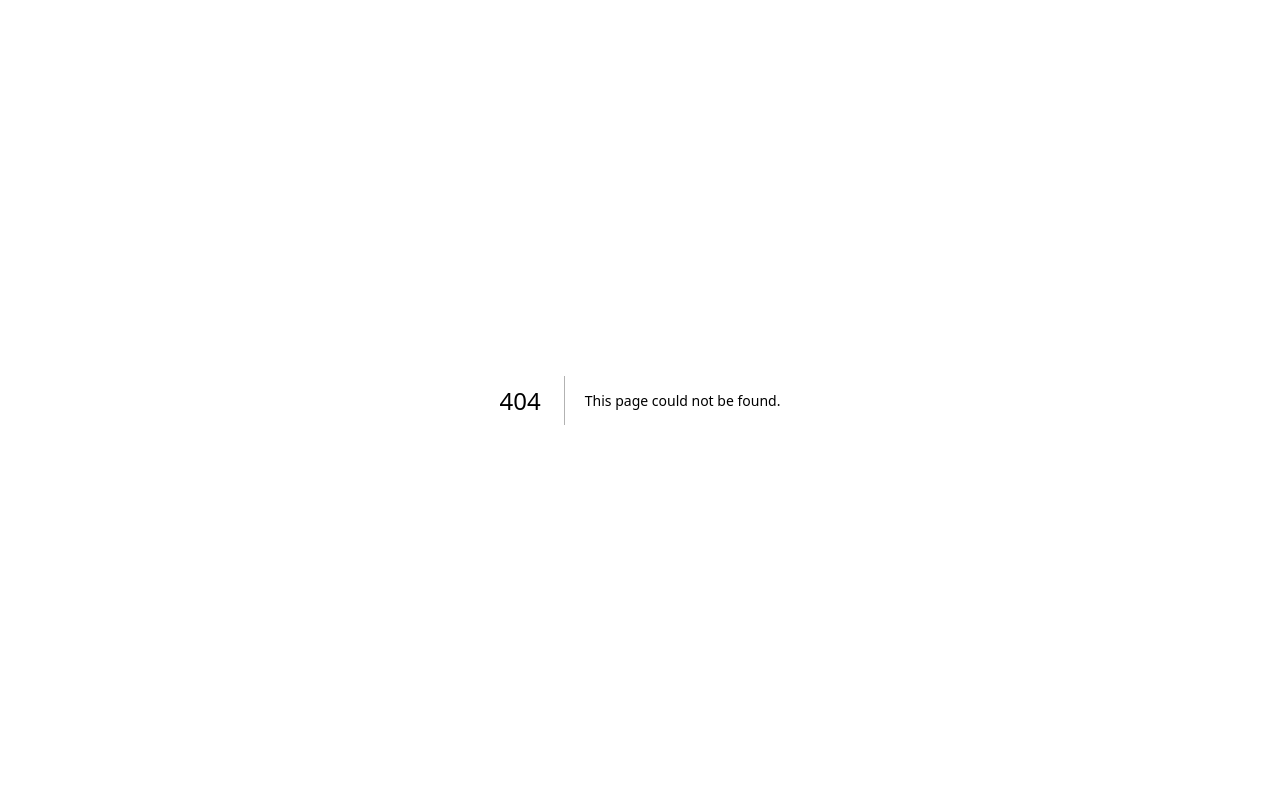
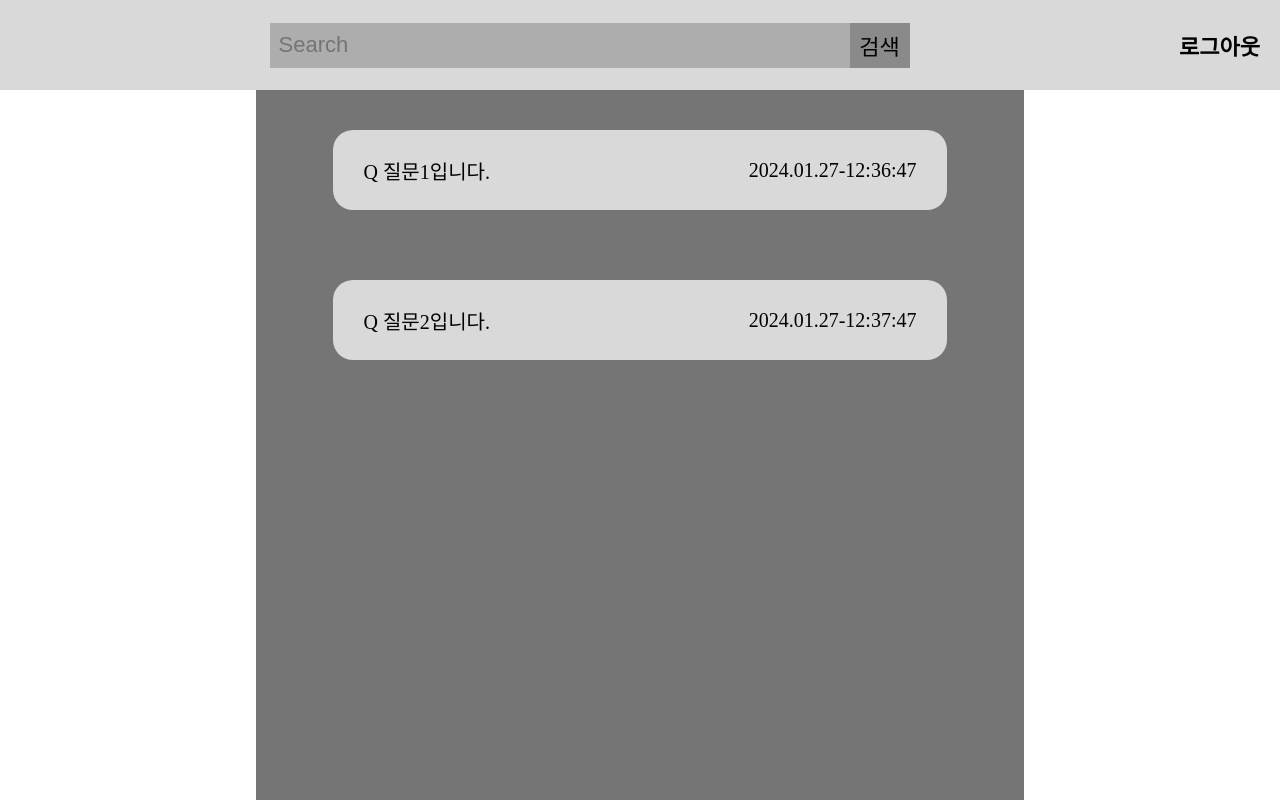
Before and after one commit to ikhyeons/gptConnectorFront, a Next.js app in the folder gpt-connector-front/: page /viewer in a window 1280 px wide. Before the commit this address had no page. Built offline with nearby package versions, Linux system fonts and the light colour scheme.

Commit message:
veiwer 페이지 제작

```diff
--- a/gpt-connector-front/src/app/globals.css
+++ b/gpt-connector-front/src/app/globals.css
@@ -3,3 +3,105 @@
   margin: 0px;
   box-sizing: border-box;
 }
+input:focus {
+  outline: none;
+}
+
+.container {
+  width: 100vw;
+  min-width: 800px;
+  height: 100vh;
+  display: flex;
+  flex-direction: column;
+  align-items: center;
+  justify-content: center;
+}
+
+.navbar {
+  width: 100%;
+  height: 90px;
+  background-color: #d9d9d9;
+  display: flex;
+  justify-content: space-between;
+  align-items: center;
+}
+
+.search_container {
+  width: 50%;
+  height: 50%;
+  display: flex;
+  justify-content: center;
+}
+
+.search_area {
+  flex-grow: 1;
+  background-color: #adadad;
+  color: white;
+  border: 1px solid #adadad;
+  padding: 8px;
+  font-size: 22px;
+}
+
+.search_button {
+  width: 60px;
+  font-size: 22px;
+  background-color: #8a8a8a;
+  border: 1px solid #8a8a8a;
+  cursor: pointer;
+}
+
+.log_out_button {
+  background-color: #d9d9d9;
+  border: none;
+  cursor: pointer;
+  font-size: 22px;
+  margin-right: 20px;
+  font-weight: bold;
+}
+
+.viewer_body {
+  flex-grow: 1;
+  width: 60%;
+  background-color: #757575;
+  display: flex;
+  padding-top: 30px;
+  flex-direction: column;
+  align-items: center;
+}
+
+.question_box {
+  display: flex;
+  width: 80%;
+  margin-top: 10px;
+  border-radius: 20px;
+  background-color: #d9d9d9;
+  flex-direction: column;
+  justify-content: center;
+  align-items: center;
+  margin-bottom: 60px;
+  cursor: pointer;
+}
+
+.question {
+  width: 90%;
+  height: auto;
+  min-height: 80px;
+  font-size: 20px;
+  display: flex;
+  justify-content: space-between;
+  align-items: center;
+}
+
+.answer_off {
+  display: none;
+}
+
+.answer_on {
+  width: 90%;
+  height: auto;
+  min-height: 80px;
+  position: relative;
+  font-size: 20px;
+  display: flex;
+  align-items: center;
+}
--- a/gpt-connector-front/src/app/layout.tsx
+++ b/gpt-connector-front/src/app/layout.tsx
@@ -1,3 +1,4 @@
+import RecoilRootProvider from "@/utils/RecoilRootProvider";
 import type { Metadata } from "next";
 import "./globals.css";
 
@@ -6,14 +7,12 @@ export const metadata: Metadata = {
   description: "gptConnector Log viewer",
 };
 
-export default function RootLayout({
-  children,
-}: {
-  children: React.ReactNode;
-}) {
+export default function RootLayout({ children }: { children: React.ReactNode }) {
   return (
     <html lang="ko">
-      <body>{children}</body>
+      <body>
+        <RecoilRootProvider>{children}</RecoilRootProvider>
+      </body>
     </html>
   );
 }
--- /dev/null
+++ b/gpt-connector-front/src/app/viewer/page.tsx
@@ -0,0 +1,18 @@
+import ContentBox from "@/components/ContentBox";
+import LogOutButton from "@/components/LogOutButton";
+import Search from "@/components/Search";
+
+const Viewr = () => {
+  return (
+    <div className="container">
+      <div className="navbar">
+        <span />
+        <Search />
+        <LogOutButton />
+      </div>
+      <ContentBox />
+    </div>
+  );
+};
+
+export default Viewr;
--- /dev/null
+++ b/gpt-connector-front/src/atom/atom.ts
@@ -0,0 +1,22 @@
+import { atom } from "recoil";
+
+export const qnaList = atom({
+  key: "qnaList",
+  default: [
+    {
+      question: "질문1입니다.",
+      answer: "답변입니다.",
+      date: "2024.01.27-12:36:47",
+    },
+    {
+      question: "질문2입니다.",
+      answer: "답변입니다.",
+      date: "2024.01.27-12:37:47",
+    },
+  ],
+});
+
+export const filteredQnaList = atom({
+  key: "filteredQnaList",
+  default: qnaList,
+});
--- /dev/null
+++ b/gpt-connector-front/src/components/ContentBox.tsx
@@ -0,0 +1,19 @@
+"use client";
+
+import { filteredQnaList } from "@/atom/atom";
+import { useRecoilValue } from "recoil";
+import QuestionBox from "./QuestionBox";
+
+const ContentBox = () => {
+  const qna = useRecoilValue(filteredQnaList);
+
+  return (
+    <div className="viewer_body">
+      {qna.map((data: { question: string; answer: string; date: string }, index: number) => {
+        return <QuestionBox data={data} index={index} key={index} />;
+      })}
+    </div>
+  );
+};
+
+export default ContentBox;
--- /dev/null
+++ b/gpt-connector-front/src/components/LogOutButton.tsx
@@ -0,0 +1,7 @@
+"use client";
+
+const LogOutButton = () => {
+  return <button className="log_out_button">로그아웃</button>;
+};
+
+export default LogOutButton;
--- /dev/null
+++ b/gpt-connector-front/src/components/QuestionBox.tsx
@@ -0,0 +1,33 @@
+"use client";
+
+import { useState } from "react";
+
+type Props = {
+  data: { question: string; answer: string; date: string };
+  index: number;
+};
+
+const QuestionBox = (props: Props) => {
+  const { question, answer, date } = props.data;
+  const [isClick, setIsClick] = useState(false);
+
+  return (
+    <div
+      className="question_box"
+      key={props.index}
+      onClick={() => {
+        setIsClick(!isClick);
+      }}
+    >
+      <div className="question">
+        <span>Q {question}</span>
+        <span>{date}</span>
+      </div>
+      <div className={isClick === false ? "answer_off" : "answer_on"}>
+        <span>A {answer}</span>
+      </div>
+    </div>
+  );
+};
+
+export default QuestionBox;
--- /dev/null
+++ b/gpt-connector-front/src/components/Search.tsx
@@ -0,0 +1,49 @@
+"use client";
+
+import { filteredQnaList, qnaList } from "@/atom/atom";
+import React, { useState } from "react";
+import { useRecoilState, useRecoilValue } from "recoil";
+
+const Search = () => {
+  const [filteredQna, setFilteredQna] = useRecoilState(filteredQnaList);
+  const qna = useRecoilValue(qnaList);
+  const [searchInput, setSearchInput] = useState("");
+
+  const getValue = (e: React.ChangeEvent<HTMLInputElement>) => {
+    setSearchInput(e.target.value);
+    console.log(e.target.value);
+  };
+
+  const searchButton = () => {
+    if (searchInput !== "") {
+      setFilteredQna(qna.filter((data) => data.question.includes(searchInput)));
+      console.log("filter");
+    } else {
+      setFilteredQna(qna);
+      console.log("notfilter");
+    }
+  };
+
+  const pressEnter = (e: React.KeyboardEvent) => {
+    if (e.key === "Enter") {
+      searchButton();
+    }
+  };
+
+  return (
+    <div className="search_container">
+      <input type="text" className="search_area" placeholder="Search" onChange={getValue} onKeyDown={pressEnter} />
+      <button
+        className="search_button"
+        onClick={() => {
+          setFilteredQna(qna);
+          searchButton();
+        }}
+      >
+        검색
+      </button>
+    </div>
+  );
+};
+
+export default Search;
--- /dev/null
+++ b/gpt-connector-front/src/utils/RecoilRootProvider.tsx
@@ -0,0 +1,6 @@
+"use client";
+
+import { RecoilRoot } from "recoil";
+export default function RecoilRootProvider({ children }: { children: React.ReactNode }) {
+  return <RecoilRoot>{children}</RecoilRoot>;
+}
--- a/gpt-connector-front/tsconfig.json
+++ b/gpt-connector-front/tsconfig.json
@@ -8,7 +8,7 @@
     "noEmit": true,
     "esModuleInterop": true,
     "module": "esnext",
-    "moduleResolution": "bundler",
+    "moduleResolution": "Node",
     "resolveJsonModule": true,
     "isolatedModules": true,
     "jsx": "preserve",
```
Also changed, not shown: gpt-connector-front/package.json (+4 -3 lines), 1 other file (tests, documents, lock files or other folders).
